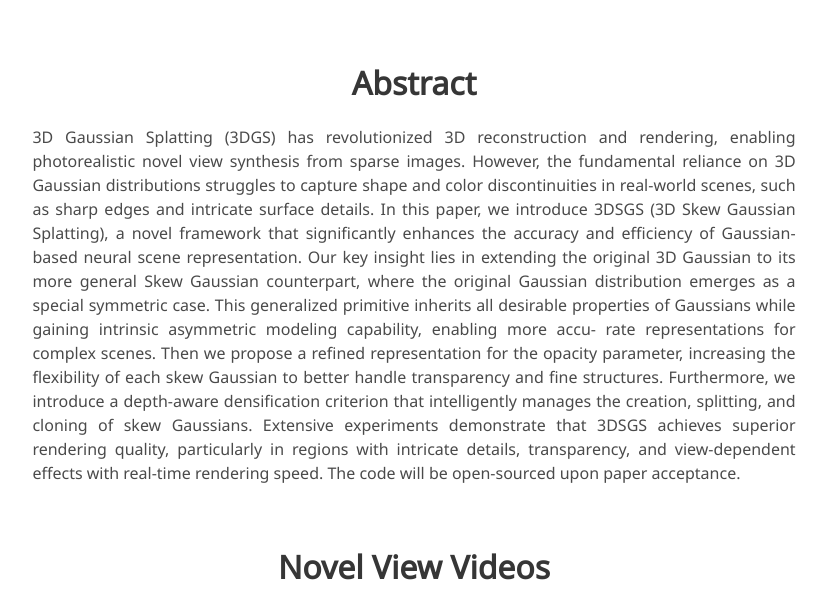
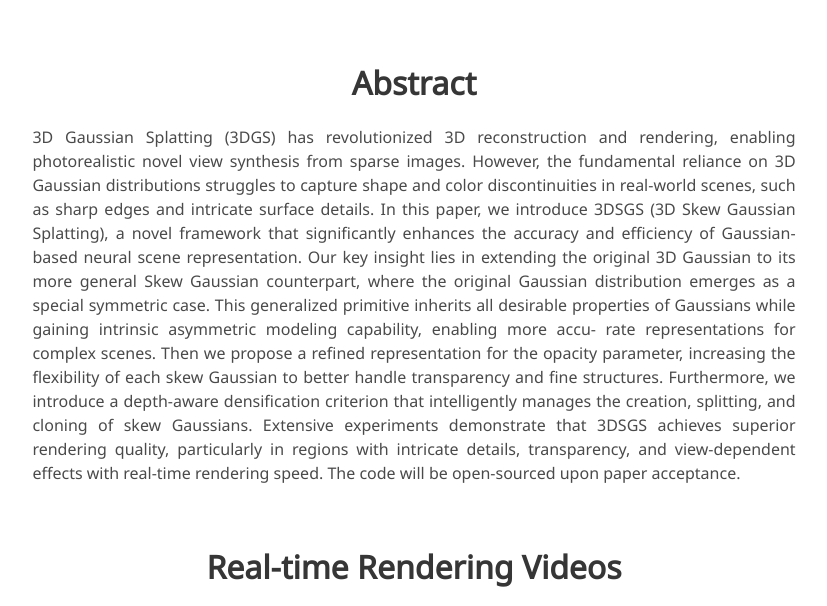
Before and after one commit to 3D-Skew-GS/3D-Skew-GS.github.io, a plain HTML site: page index.html in a window 1280 px wide. Shown: the part 321-927 px from the top of the page, without its empty margins (226-1053 px from the left). Drawn offline with nearby package versions, Linux system fonts and the light colour scheme; a web font is replaced by a local one.

Commit message:
final version

```diff
--- a/index.html
+++ b/index.html
@@ -155,7 +155,7 @@ will be open-sourced upon paper acceptance.
 
 <section class="section" style="padding-top: 2rem; padding-bottom: 2rem;">
   <div class="container">
-    <h2 class="title has-text-centered">Novel View Videos</h2>
+    <h2 class="title has-text-centered">Real-time Rendering Videos</h2>
 
     <div class="carousel" style="position: relative; overflow: hidden;">
       <!-- Carousel Items (Videos) -->
```
